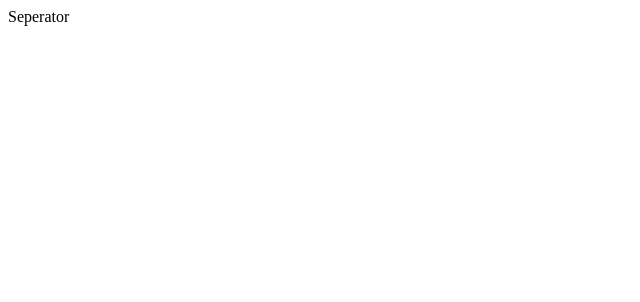
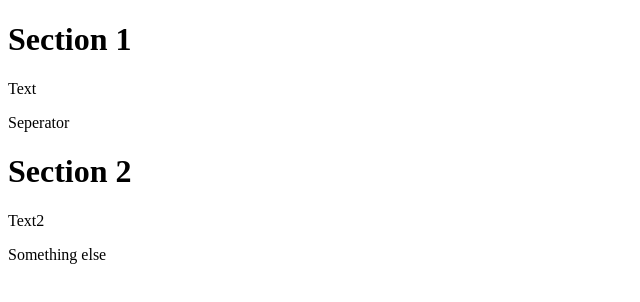
Before and after one commit to 0mnadren/git-practice-repo, a plain HTML site: page Intermediate/index.html in a window 1280 px wide. Shown: the whole page, without its empty margins (0-640 px from the left). Drawn offline with Linux system fonts and the light colour scheme.

Commit message:
Adding sections
Inside the index.html, added 2 sections:
  - Section 1
  - Section 2

```diff
--- a/Intermediate/index.html
+++ b/Intermediate/index.html
@@ -5,9 +5,22 @@
     <meta name="viewport"
           content="width=device-width, user-scalable=no, initial-scale=1.0, maximum-scale=1.0, minimum-scale=1.0">
     <meta http-equiv="X-UA-Compatible" content="ie=edge">
-    <title>Intermediate git</title>
+    <title>Intermediate git changed title</title>
 </head>
 <body>
+    <div>
+        <h1>Section 1</h1>
+        <p>Text</p>
+    </div>
 <div>Seperator</div>
+    <div>
+        <h1>Section 2</h1>
+        <p>Text2</p>
+    </div>
+
+
+
+
+<p>Something else</p>
 </body>
 </html>
```
